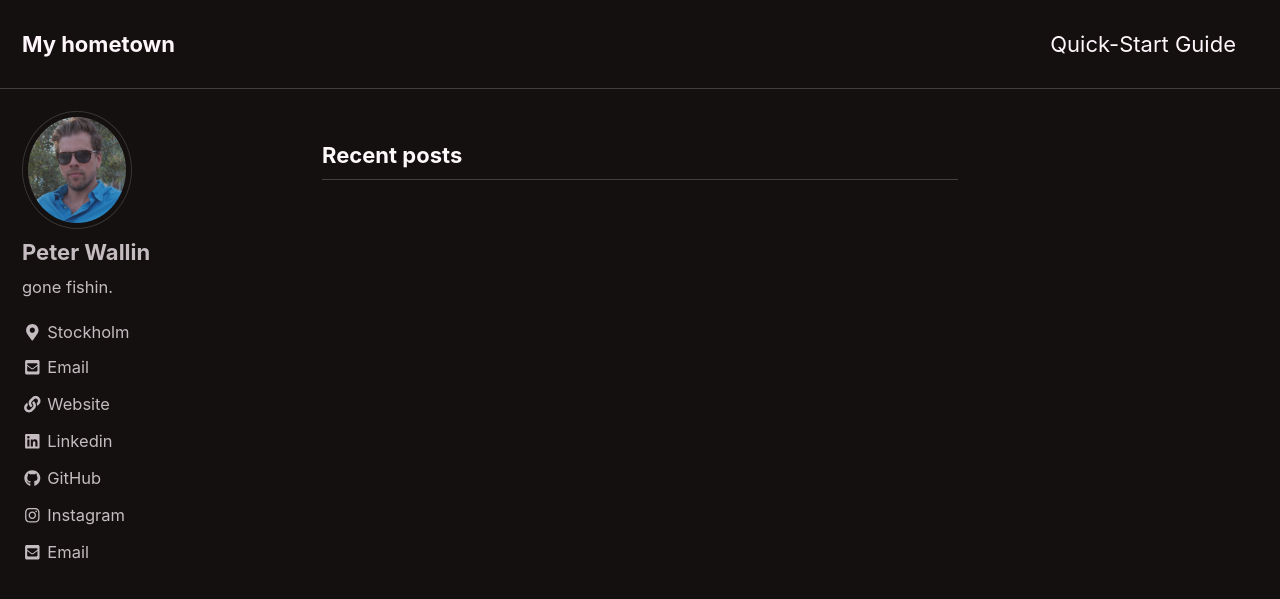
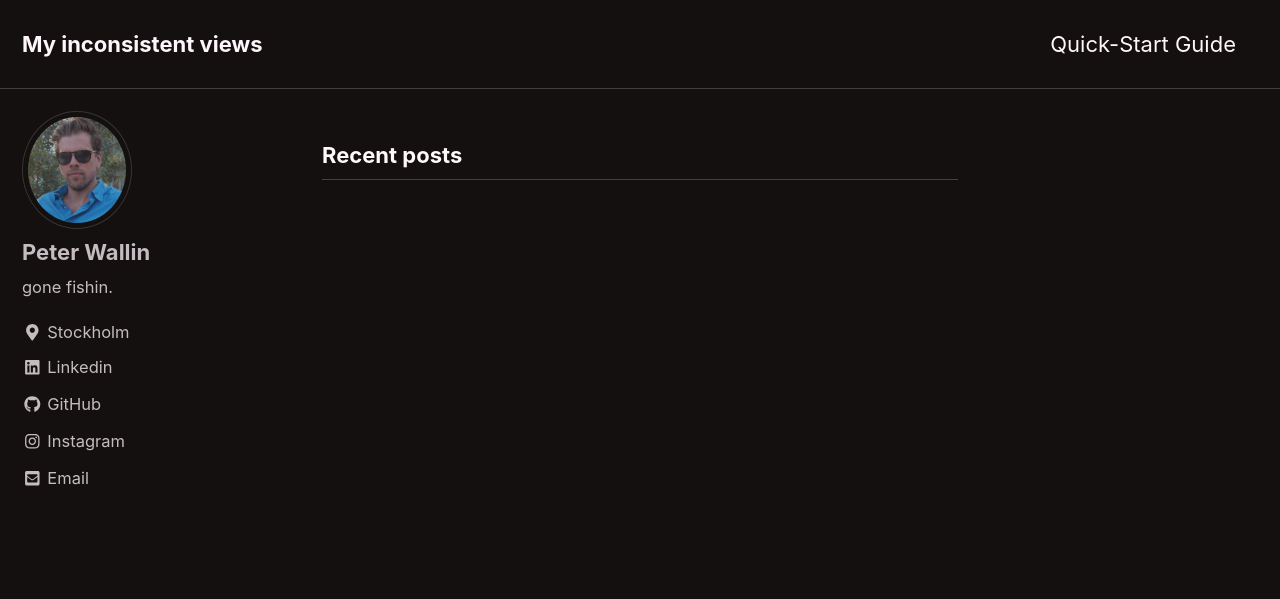
Before and after one commit to peterwallin/peterwallin.github.io, a Jekyll site: the page built from index.html, in a window 1280 px wide and 900 px high. Shown: the top 599 px of the window. Built offline with Jekyll 4.4.1, drawn with Linux system fonts in a browser that asks for light colours; nearby versions of some CDN libraries; the list of posts is cut into pages by our own code.

```diff
--- a/_config.yml
+++ b/_config.yml
@@ -16,7 +16,7 @@ minimal_mistakes_skin    : "neon" #"default" # "air", "aqua", "contrast", "dark"
 
 # Site Settings
 locale                   : "en-US"
-title                    : "My hometown"
+title                    : "My inconsistent views"
 title_separator          : "-"
 name                     : "Peter Wallin"
 description              : "I am on Fire."
@@ -107,12 +107,7 @@ author:
   location         : "Stockholm"
   email            : "peter.pw.wallin@gmail.com"
   links:
-    - label: "Email"
-      icon: "fas fa-fw fa-envelope-square"
-      url: mailto:peter.pw.wallin@gmail.com
-    - label: "Website"
-      icon: "fas fa-fw fa-link"
-      url: "https://your-website.com"
+
     - label: "Linkedin"
       icon: "fab fa-fw fa-linkedin"
       url: "https://www.linkedin.com/in/peterwallin79/"
--- a/index.html
+++ b/index.html
@@ -1,4 +1,6 @@
 ---
 layout: home
 author_profile: true
+header:
+image: "/assets/img/banner.jpg"
 ---
```
Also changed, not shown: assets/img/banner.jpg (added), 2 other files.
